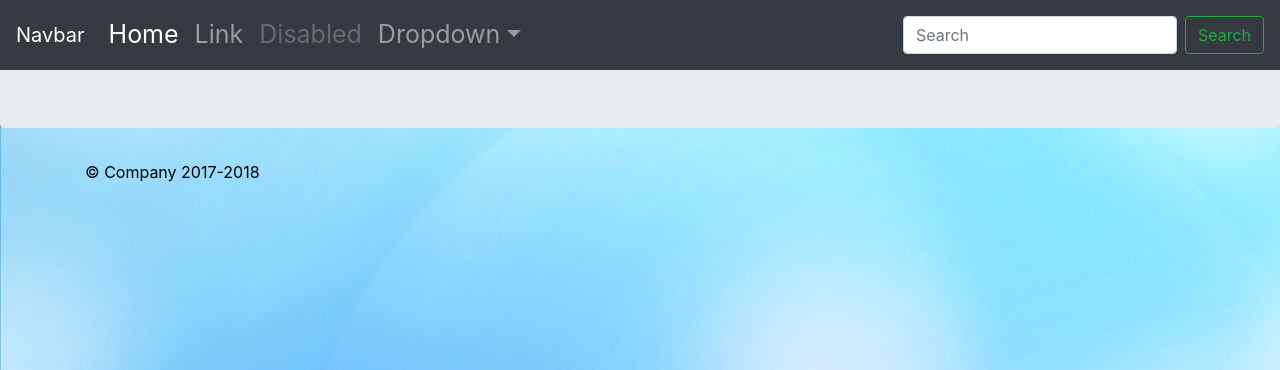
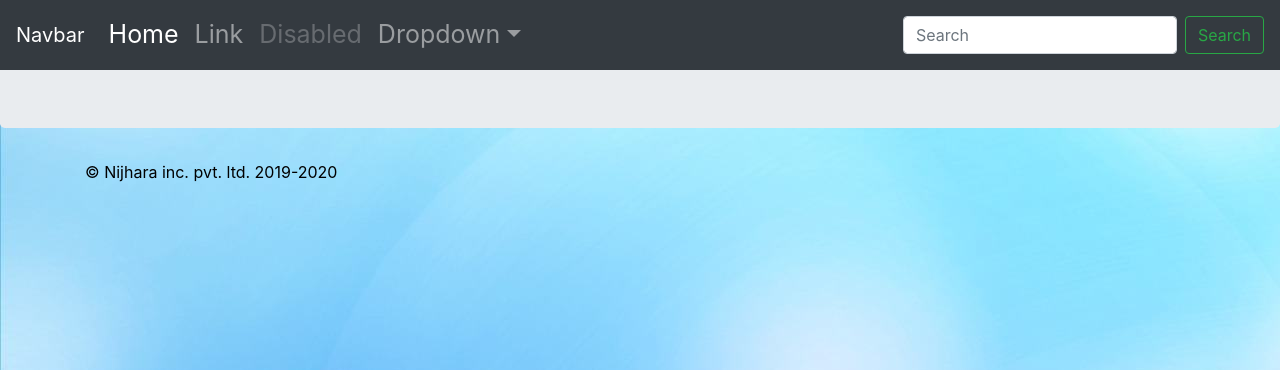
Before and after one commit to pnijhara/FirstProj, a Django app: template polls/templates/polls/base.html in a window 1280 px wide. Shown: the top 370 px of the page. Run offline with Django 3.2, Linux system fonts and the light colour scheme; the template is opened without the code that fills it, so the values that code supplies are empty; some libraries are stand-ins or nearby versions.

Commit message:
changed comapany name

```diff
--- a/polls/templates/polls/base.html
+++ b/polls/templates/polls/base.html
@@ -21,7 +21,7 @@
 	</div>
 </div>
 <footer class="container">
-  <p>&copy; Company 2017-2018</p>
+  <p>&copy; Nijhara inc. pvt. ltd. 2019-2020</p>
 </footer>
 </body>
 </html>
```
Also changed, not shown: db.sqlite3.
